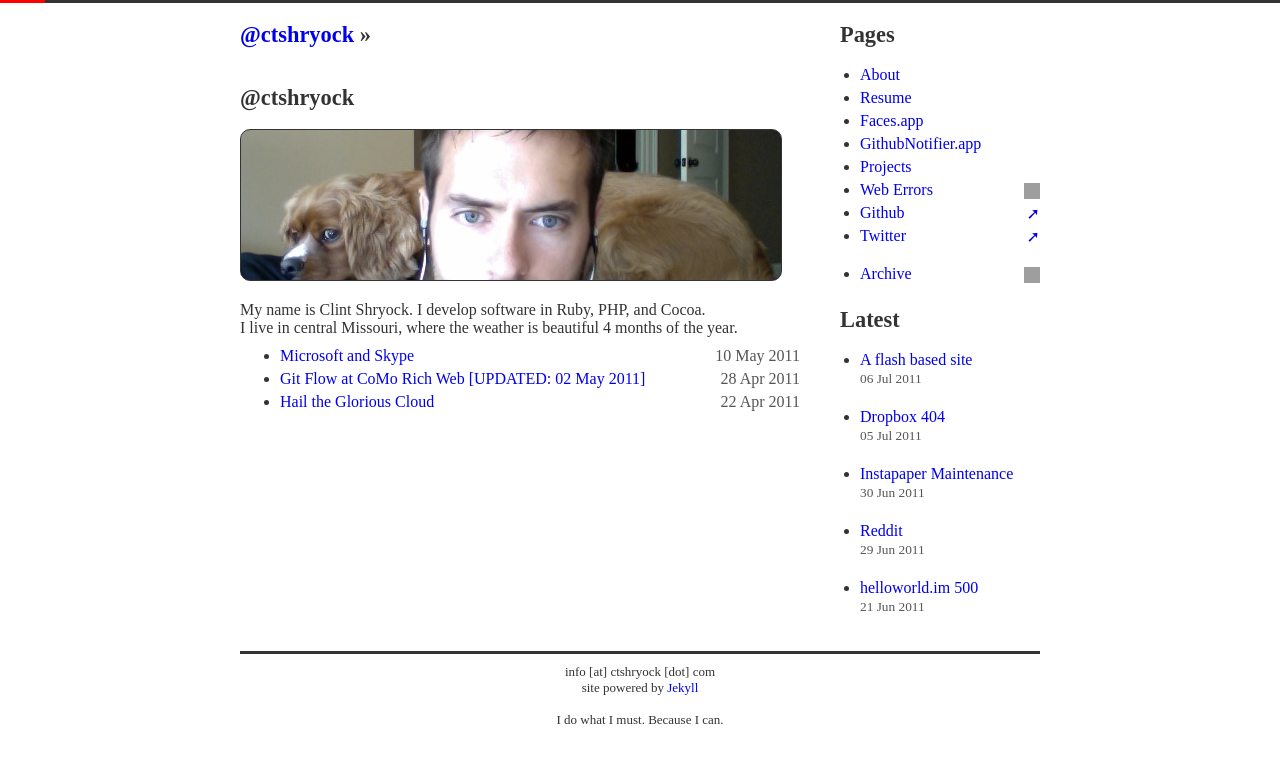
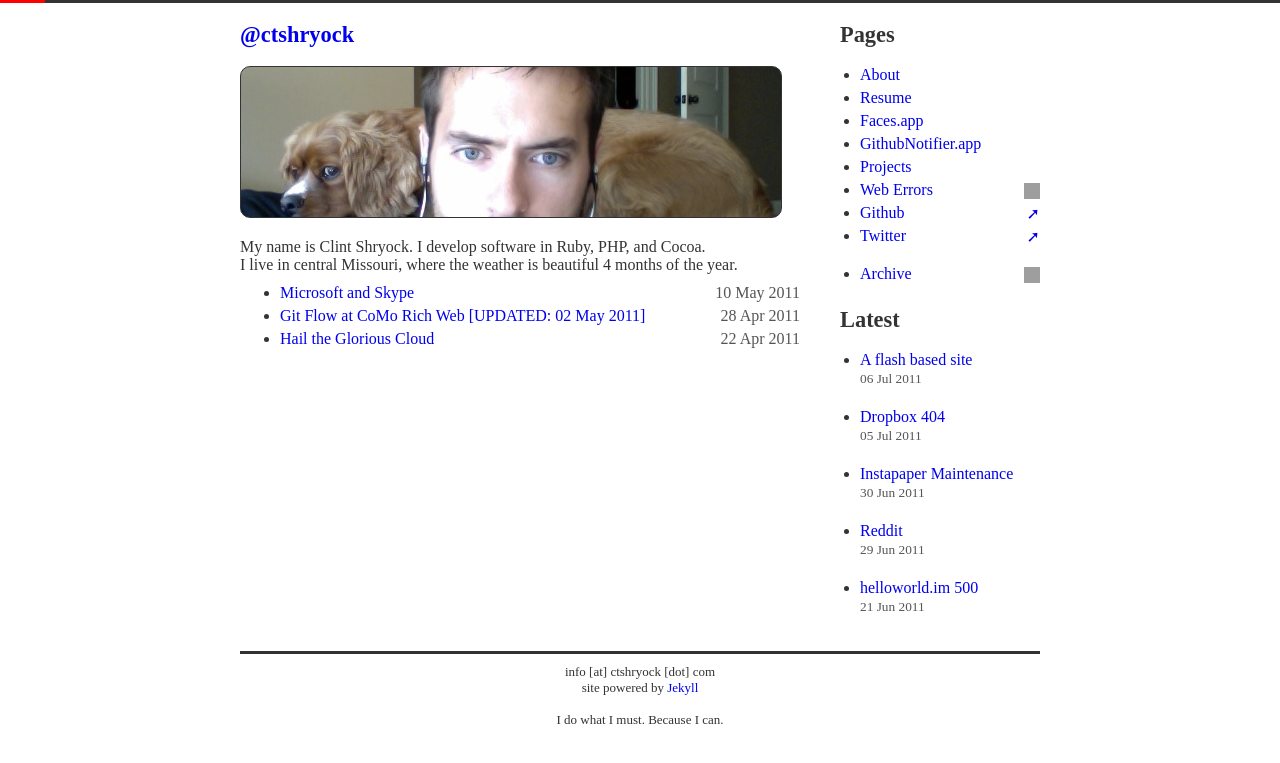
Before and after one commit to catsby/ctshryock.com, a Jekyll site: the page built from index.md, in a window 1280 px wide. Shown: the top 763 px of the page. Built offline with Jekyll 4.4.1, drawn with Linux system fonts in a browser that asks for light colours; grey boxes are pictures that could not be loaded.

Commit message:
Remove extra @ctshryock, and conditionally display page title

```diff
--- a/_layouts/default.html
+++ b/_layouts/default.html
@@ -29,7 +29,7 @@
         <div id="wrapper">
             <div id="content">
                 <div id="page-title">
-                  <h2><a href="/">@ctshryock</a> &raquo; {{page.title}}</h2>
+                  <h2><a href="/">@ctshryock</a> {% if page.title %} &raquo; {{page.title}} {% endif %}</h2>
                 </div>
                 <br class="clear" />
                 {{ content }}
--- a/index.md
+++ b/index.md
@@ -1,8 +1,6 @@
 ---
 layout: default
 ---
-
-##@ctshryock
 
 {% include banner.md %}
 
```
